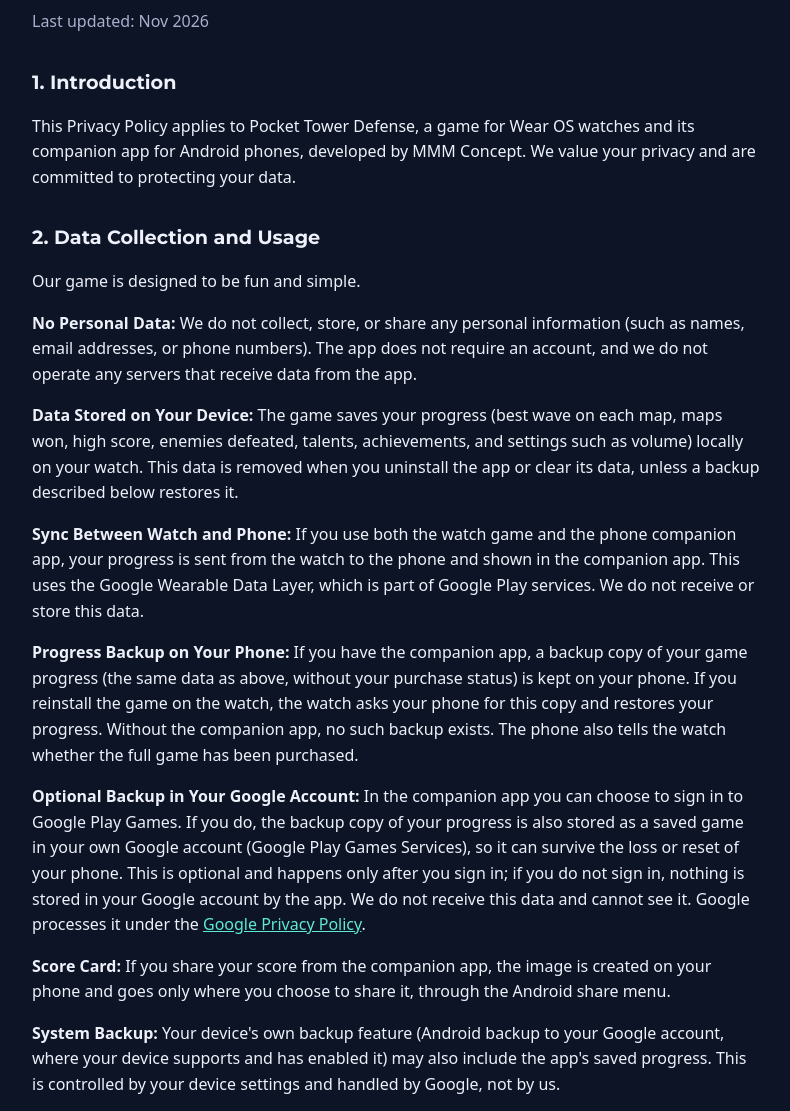
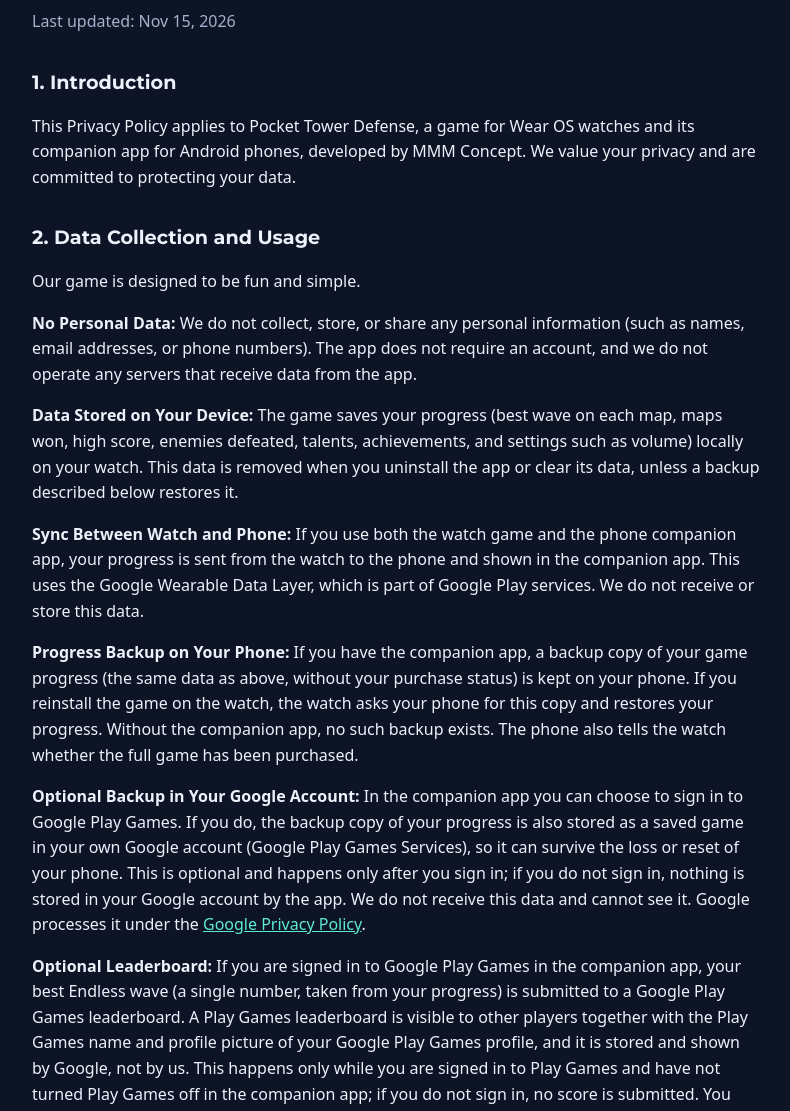
Before and after one commit to mmmconcept/mmmconcept.github.io, a plain HTML site: page legal/pocket-tower-defense-privacy/index.html in a window 1280 px wide. Shown: the part 181-1292 px from the top of the page, without its empty margins (244-1034 px from the left). Drawn offline with Linux system fonts and the light colour scheme.

Commit message:
Pocket Tower Defense privacy policy: optional Play Games leaderboard

```diff
--- a/legal/pocket-tower-defense-privacy/index.html
+++ b/legal/pocket-tower-defense-privacy/index.html
@@ -13,7 +13,7 @@
   <nav class="topbar"><a href="../../index.html">&larr; MMM Concept</a></nav>
   <main class="legal">
     <h1>Privacy Policy for Pocket Tower Defense</h1>
-    <p class="updated">Last updated: Nov 2026</p>
+    <p class="updated">Last updated: Nov 15, 2026</p>
 
     <h2>1. Introduction</h2>
     <p>This Privacy Policy applies to Pocket Tower Defense, a game for Wear OS watches and its companion app for Android phones, developed by MMM Concept. We value your privacy and are committed to protecting your data.</p>
@@ -25,6 +25,7 @@
     <p><strong>Sync Between Watch and Phone:</strong> If you use both the watch game and the phone companion app, your progress is sent from the watch to the phone and shown in the companion app. This uses the Google Wearable Data Layer, which is part of Google Play services. We do not receive or store this data.</p>
     <p><strong>Progress Backup on Your Phone:</strong> If you have the companion app, a backup copy of your game progress (the same data as above, without your purchase status) is kept on your phone. If you reinstall the game on the watch, the watch asks your phone for this copy and restores your progress. Without the companion app, no such backup exists. The phone also tells the watch whether the full game has been purchased.</p>
     <p><strong>Optional Backup in Your Google Account:</strong> In the companion app you can choose to sign in to Google Play Games. If you do, the backup copy of your progress is also stored as a saved game in your own Google account (Google Play Games Services), so it can survive the loss or reset of your phone. This is optional and happens only after you sign in; if you do not sign in, nothing is stored in your Google account by the app. We do not receive this data and cannot see it. Google processes it under the <a href="https://policies.google.com/privacy">Google Privacy Policy</a>.</p>
+    <p><strong>Optional Leaderboard:</strong> If you are signed in to Google Play Games in the companion app, your best Endless wave (a single number, taken from your progress) is submitted to a Google Play Games leaderboard. A Play Games leaderboard is visible to other players together with the Play Games name and profile picture of your Google Play Games profile, and it is stored and shown by Google, not by us. This happens only while you are signed in to Play Games and have not turned Play Games off in the companion app; if you do not sign in, no score is submitted. You can manage or remove your leaderboard scores and your Play Games profile in the Google Play Games app and through your Google Account settings.</p>
     <p><strong>Score Card:</strong> If you share your score from the companion app, the image is created on your phone and goes only where you choose to share it, through the Android share menu.</p>
     <p><strong>System Backup:</strong> Your device's own backup feature (Android backup to your Google account, where your device supports and has enabled it) may also include the app's saved progress. This is controlled by your device settings and handled by Google, not by us.</p>
 
@@ -32,7 +33,7 @@
     <p>The app offers an optional one-time in-app purchase (the full game) through Google Play Billing. Payments are processed entirely by Google Play. We do not see or store your payment details. We only receive confirmation from Google Play that a purchase has been made, in order to unlock the purchased features. Google's handling of your data is described in the <a href="https://policies.google.com/privacy">Google Privacy Policy</a>.</p>
 
     <h2>4. Third-Party Services</h2>
-    <p>Our game does not show ads and does not use third-party analytics or advertising frameworks that collect user data. The only third-party services involved are those provided by Google as part of the Android and Wear OS platform: Google Play (distribution and billing), Google Play services (Wearable Data Layer), and, only if you sign in to it in the companion app, Google Play Games Services (saved game backup).</p>
+    <p>Our game does not show ads and does not use third-party analytics or advertising frameworks that collect user data. The only third-party services involved are those provided by Google as part of the Android and Wear OS platform: Google Play (distribution and billing), Google Play services (Wearable Data Layer), and, only if you sign in to it in the companion app, Google Play Games Services (saved game backup and the optional leaderboard).</p>
 
     <h2>5. Permissions</h2>
     <p>The app may request or use the following permissions:</p>
```
